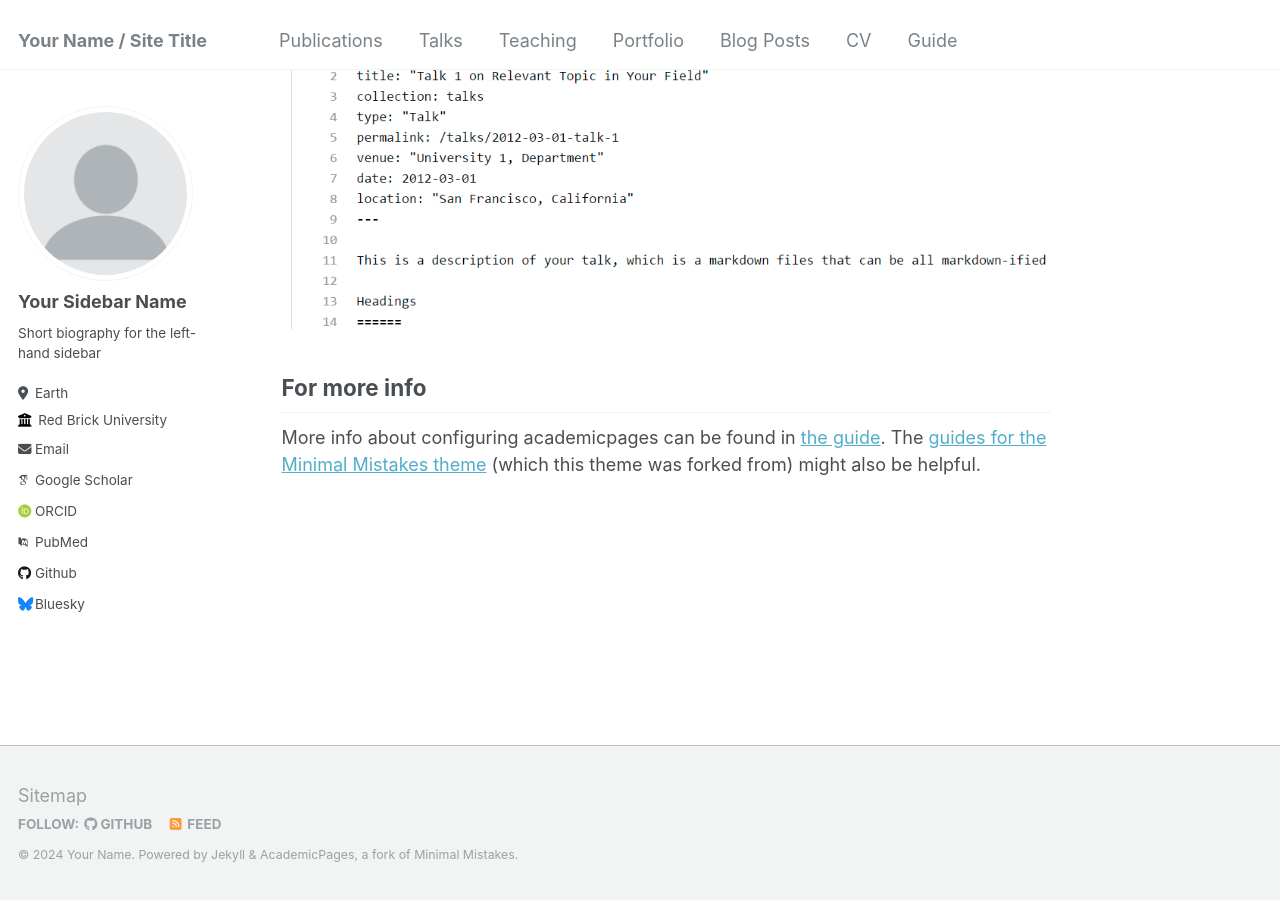
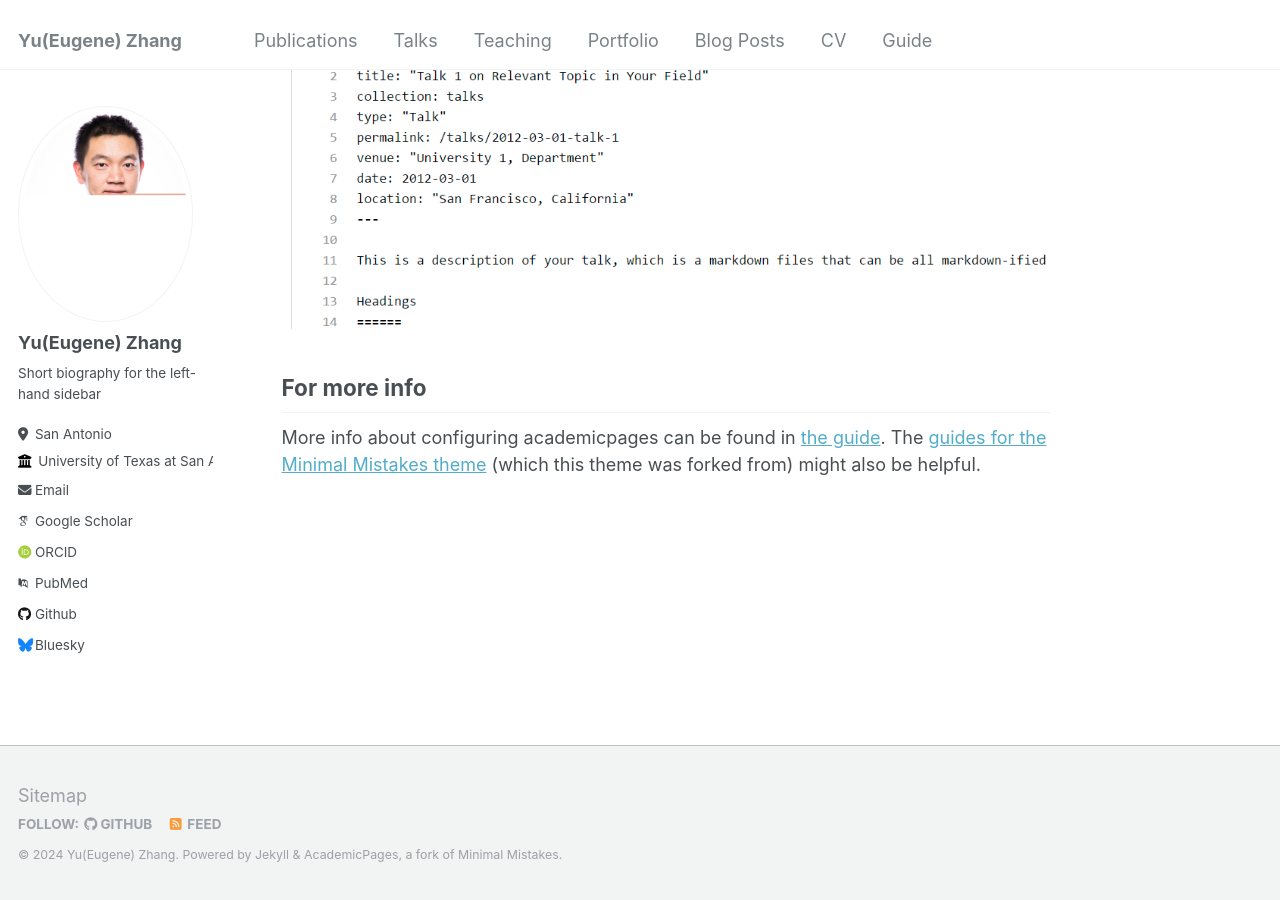
Before and after one commit to Yu-Zhang-Eugene/yu-zhang-eugene.github.io, a Jekyll site: the page built from _pages/about.md, in a window 1280 px wide and 900 px high, scrolled down 2660 px. Built offline with Jekyll 4.4.1, drawn with Linux system fonts in a browser that asks for light colours; some web fonts are replaced.

Commit message:
modified:   _config.yml 	new file:   images/yu.jpg

```diff
--- a/_config.yml
+++ b/_config.yml
@@ -8,27 +8,27 @@
 
 # Basic Site Settings
 locale                   : "en-US"
-title                    : "Your Name / Site Title"
+title                    : "Yu(Eugene) Zhang"
 title_separator          : "-"
-name                     : &name "Your Name"
+name                     : &name "Yu(Eugene) Zhang"
 description              : &description "personal description"
-url                      : https://academicpages.github.io # the base hostname & protocol for your site e.g. "https://mmistakes.github.io"
+url                      : https://yu-zhang-eugene.github.io # the base hostname & protocol for your site e.g. "https://mmistakes.github.io"
 baseurl                  : "" # the subpath of your site, e.g. "/blog"
-repository               : "academicpages/academicpages.github.io"
+repository               : "Yu-Zhang-Eugene/yu-zhang-eugene.github.io"
 
 # Site Author - The following control what appear as part of the author content on the side bar.
 #               If a field is blank the icon and link will not appear, otherwise it will be shown.
 #               Additional customization can be done by editing /_includes/author-profile.html
 author:
   # Biographic information
-  avatar           : "profile.png"
-  name             : "Your Sidebar Name"
+  avatar           : "yu.jpg"
+  name             : "Yu(Eugene) Zhang"
   pronouns         : # example: "she/her"
   bio              : "Short biography for the left-hand sidebar"
-  location         : "Earth"
-  employer         : "Red Brick University"
+  location         : "San Antonio"
+  employer         : "University of Texas at San Antonio"
   uri              : # URL
-  email            : "none@example.org"
+  email            : "zhangyu@yahoo.com"
 
   # Academic websites
   arxiv            : # URL - Update with the correct link to your profile
```
Also changed, not shown: images/yu.jpg (added).
